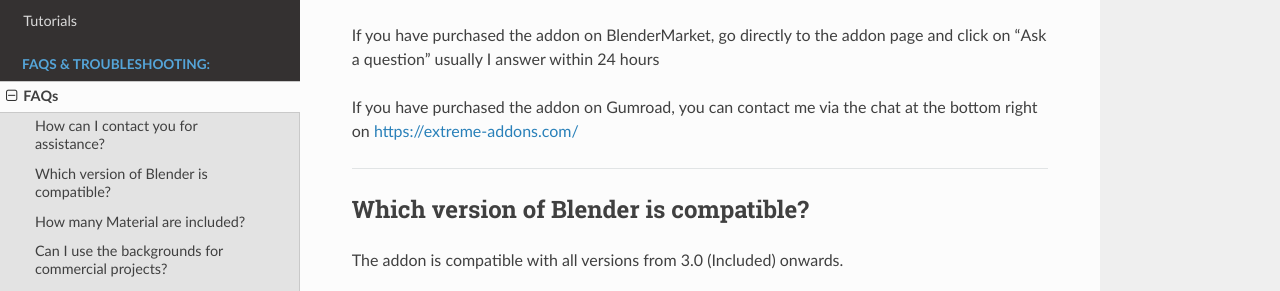
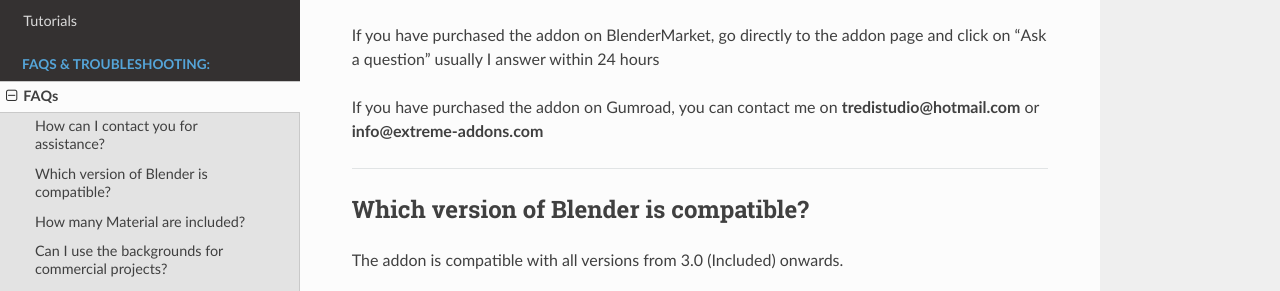
Before and after one commit to ExtremeAddons/cyber_holograms_docs, a Sphinx documentation site: the page built from docs/faqs.rst, in a window 1280 px wide and 1400 px high. Shown: the part 337-628 px from the top of the window. Built offline with Sphinx 7.4.7 and the Read the Docs theme 2.0.0, drawn with Linux system fonts in a browser that asks for light colours; some of the changed text lies outside the part shown.

Commit message:
Build Cyber Holograms Docs

```diff
--- a/docs/faqs.rst
+++ b/docs/faqs.rst
@@ -16,7 +16,7 @@ How can I contact you for assistance?
 If you have purchased the addon on BlenderMarket, go directly to the addon page and click on "Ask a question"
 usually I answer within 24 hours
 
-If you have purchased the addon on Gumroad, you can contact me via the chat at the bottom right on https://extreme-addons.com/
+If you have purchased the addon on Gumroad, you can contact me on **tredistudio@hotmail.com** or **info@extreme-addons.com**
 
 
 ------------------------------------------------------------------------------------------------------------------------
@@ -73,8 +73,7 @@ of the scene directly from the materials, while with Cycles you will.
 Is there support?
 *****************
 
-Of course! You can contact me on https://blendermarket.com/ or on http://extreme-addons.com/
-(On extreme-addons.com you can find a chat button in the bottom right corner)
+Of course! You can contact me on https://blendermarket.com/ or on **tredistudio@hotmail.com** or **info@extreme-addons.com**
 
 ------------------------------------------------------------------------------------------------------------------------
 
@@ -90,6 +89,6 @@ This is not necessarily necessary, Cyber Hologram also works in Asset Browser. I
 ------------------------------------------------------------------------------------------------------------------------
 
 What is Extreme PBR?
-*******************
+*********************
 
 Extreme PBR is an addon for Blender that contains about 2000 materials, it is distributed separately.
```
Also changed, not shown: 5 other files.
